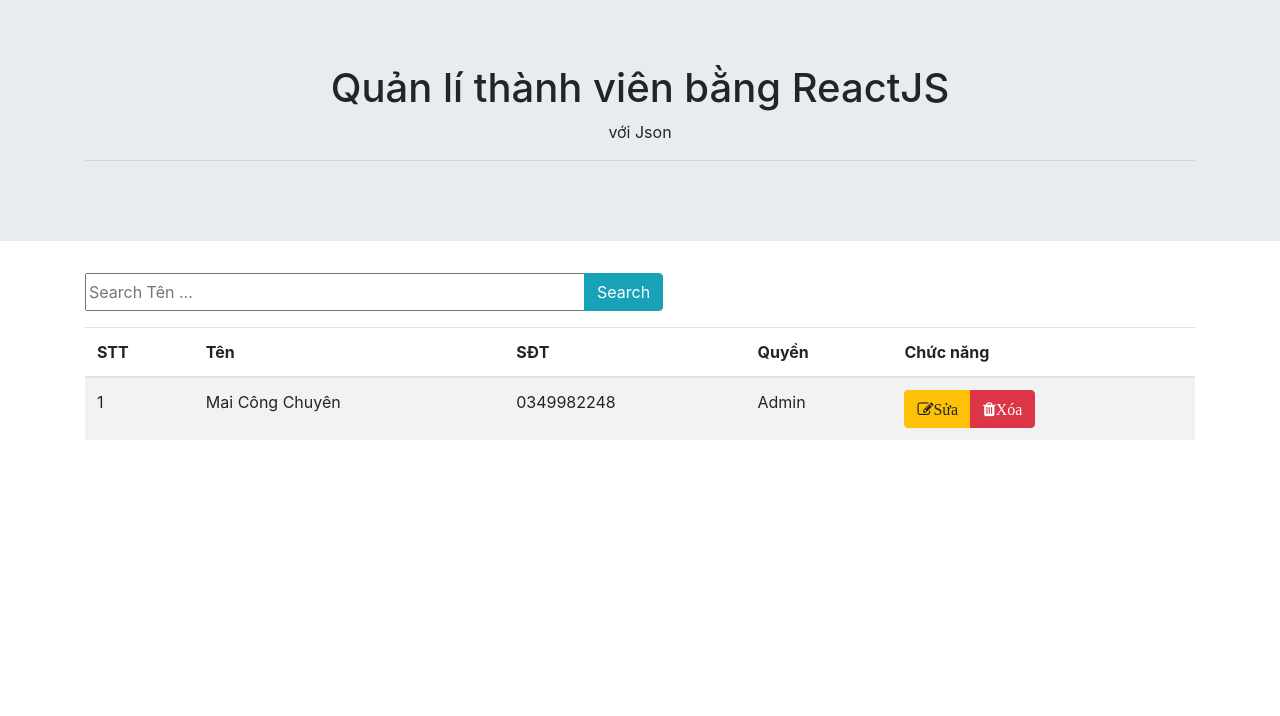
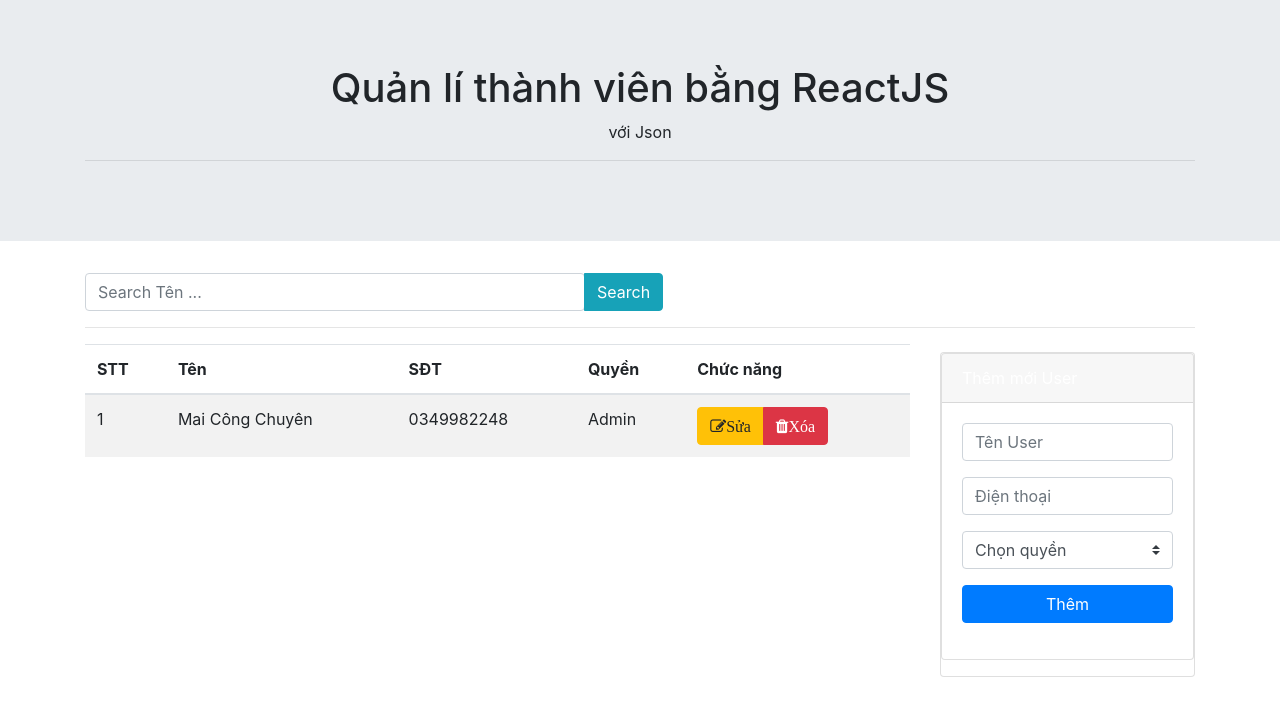
Before and after one commit to chuyenvn92/manageUser, a React (Create React App) app: page / in a window 1280 px wide. Shown: the top 716 px of the page. Built offline with nearby package versions, Linux system fonts and the light colour scheme.

Commit message:
complete interface

```diff
--- a/src/App.js
+++ b/src/App.js
@@ -3,6 +3,7 @@
 import Header from "./Components/Header";
 import SearchBar from "./Components/SearchBar";
 import TableData from "./Components/TableData";
+import AddUser from './Components/AddUser';
 
 function App() {
   return (
@@ -13,8 +14,10 @@
           <div className="row">
             <div className="col-12">
               <SearchBar />
+              <hr />
             </div>
-            <TableData/>
+            <TableData />
+            <AddUser />
           </div>
         </div>
       </div>
--- /dev/null
+++ b/src/Components/AddUser.js
@@ -0,0 +1,58 @@
+import React, { Component } from 'react';
+
+class AddUser extends Component {
+    render() {
+        return (
+            <div className="col-3">
+                <form>
+                    <div className="card text-left mt-2">
+                        <div className="card text-white bg-outline-success mb-3">
+                            <div className="card-header">Thêm mới User</div>
+                            <div className="card-body">
+                                <div className="form-group">
+                                    <input
+                                        type="text"
+                                        className="form-control"
+                                        placeholder="Tên User"
+                                    />
+                                </div>
+                                <div className="form-group">
+                                    <input
+                                        type="text"
+                                        className="form-control"
+                                        placeholder="Điện thoại"
+                                    />
+                                </div>
+                                <div className="form-group">
+                                    <div className="input-group mb-3">
+                                        <select
+                                            className="custom-select"
+                                            id="inputGroupSelect02"
+                                            defaultValue={"DEFAULT"}
+                                        >
+                                            <option value="DEFAULT" disabled>
+                                                Chọn quyền
+                      </option>
+                                            <option value={1}>Admin</option>
+                                            <option value={2}>Mod</option>
+                                            <option value={3}>Member</option>
+                                        </select>
+                                    </div>
+                                </div>
+                                <div className="form-group">
+                                    <input
+                                        type="reset"
+                                        className="btn btn-block btn-primary"
+                                        value="Thêm"
+                                    />
+                                </div>
+                            </div>
+                        </div>
+                    </div>
+                </form>
+            </div>
+        );
+    }
+}
+
+export default AddUser;
--- a/src/Components/SearchBar.js
+++ b/src/Components/SearchBar.js
@@ -5,7 +5,7 @@
         return (
             <div className="form-group">
                 <div className="btn-group">
-                    <input placeholder="Search Tên ..." style={{ width: "500px" }} />
+                    <input type="text" className="form-control" placeholder="Search Tên ..." style={{ width: "500px" }} />
                     <div className="btn btn-info" >
                         Search</div>
                 </div>
```
